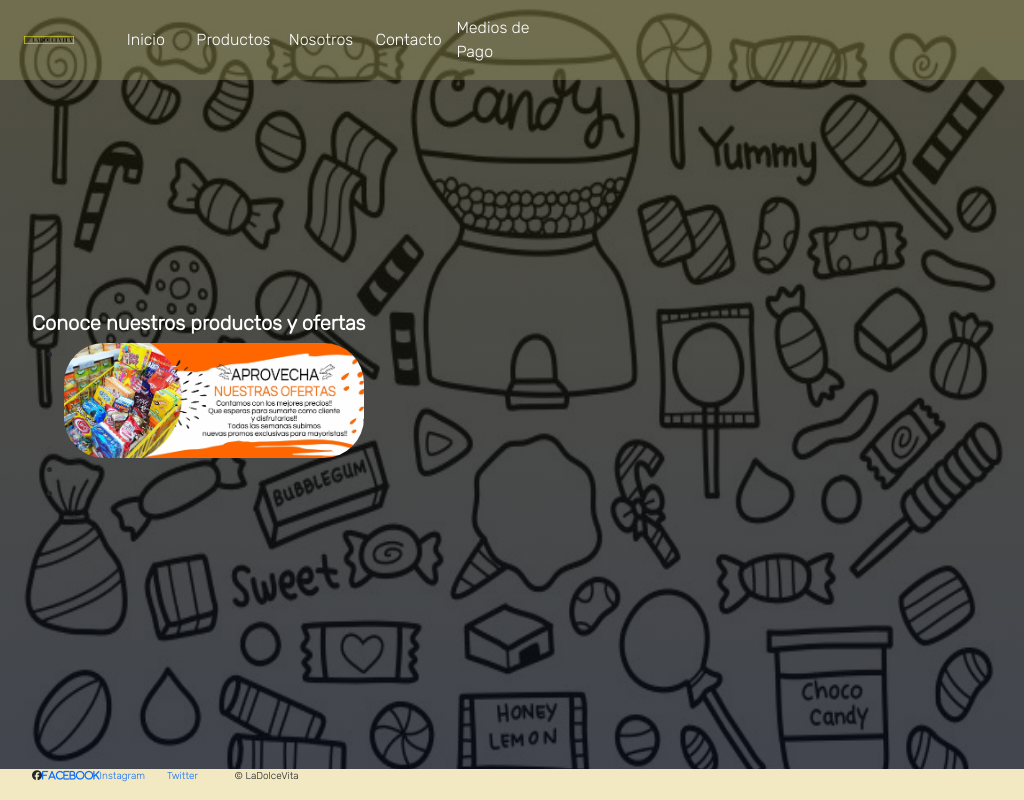
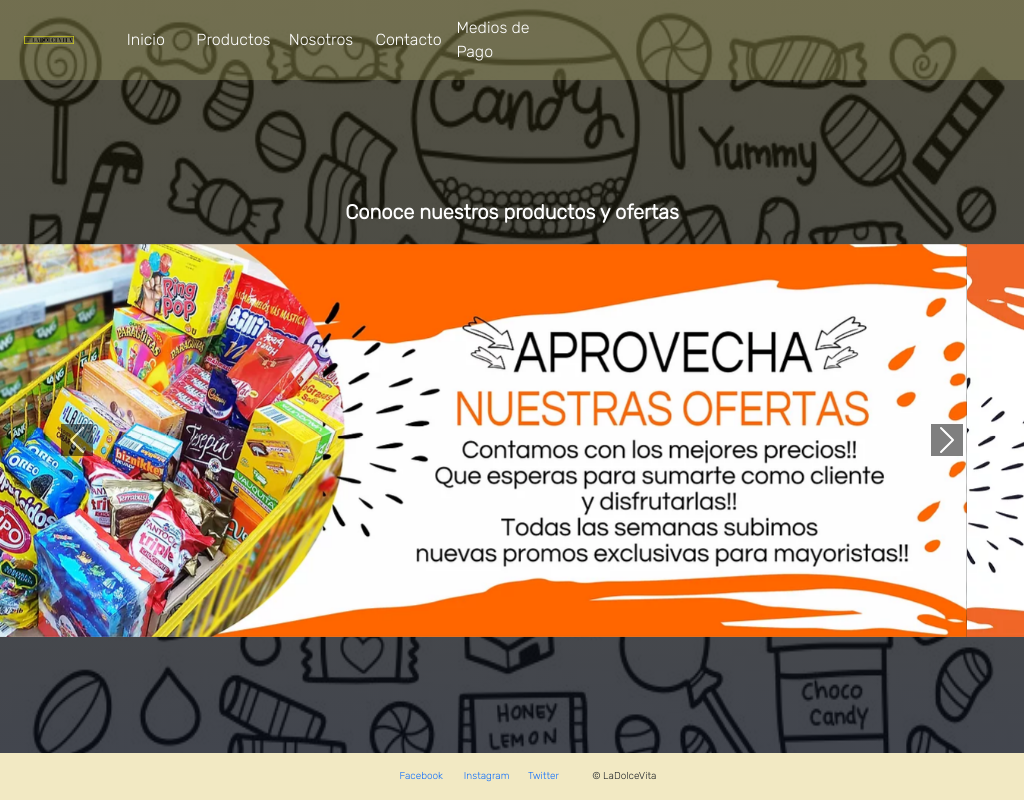
Before and after one commit to taraffoeduardo/LaDolceVita, a website: page mipagina/index.html in a window 1024 px wide. Drawn offline with nearby package versions, Linux system fonts and the light colour scheme.

Commit message:
carrusel y mejoras responsive

```diff
--- a/css/index.css
+++ b/css/index.css
@@ -18,28 +18,20 @@
   background-attachment: fixed;
 
 }
-.img__container{
-  display: flex;
-  flex-direction: column;
-  width: 960px;
-  margin: 0 auto;
-}
+
+
 .img__h2 {
 
   font-weight: 800;
   text-align: center;
   color: white;
+  margin: 20px 0px;
 }
 .img__container > article{
 
   align-items: center;
 }
-.img__ofert {
 
-    border-radius: 40px;
-    width: 100%;
-
-  }
   .navbar__img{
     width: 50px;
   }
@@ -114,7 +106,23 @@
 .networks__li a{
   text-decoration: none;
 }
-@media screen and (min-width: 780px) and (max-width: 1024px){
+
+.carousel-control-prev-icon{
+  background-color: black;
+}
+.carousel-control-next-icon{
+  background-color: black;
+}
+
+
+
+
+
+
+
+
+
+@media screen and (min-width: 380px) and (max-width: 1024px){
 .navbar__link{
   font-size: 1rem;
 }
@@ -129,24 +137,21 @@
   display: flex;
 
 }
-.img__container{
-  display: flex;
-  justify-content: center;
-}
+
 .img__h2{
-  text-align: left;
+  text-align: center;
   font-size: 20px;
 
 
 }
-.img__ofert{
-  width: 300px;
+
+.networks__container{
   display: flex;
   justify-content: center;
+  font-size: 10px;
+  padding-top: 1rem;
 }
-.networks__container{
-  display: flex;
-  justify-content: left;
-  font-size: 10px;
+.img__logo{
+  width: 180px;
 }
 }
--- a/mipagina/index.html
+++ b/mipagina/index.html
@@ -61,16 +61,30 @@
     </header>
 
     <main>
-      <section class="img__container">
-        <article>
+      <section>
+        <article class="carrusel">
           <h2 class="img__h2">Conoce nuestros productos y ofertas</h2>
-        <ul>
-          <li>
-          <img class="img__ofert" src="../css/ofertas.webp" alt="imagen" />
-          </li>
-          <li></li>
-          <li></li>
-        </ul>
+          <div id="carouselExampleControls" class="carousel slide" data-bs-ride="carousel">
+            <div class="carousel-inner">
+              <div class="carousel-item active">
+                <img src="../css/ofertas.webp" class="d-block w-100" alt="...">
+              </div>
+              <div class="carousel-item">
+                <img src="../css/medios de pago/medios de pago.webp" class="d-block w-100" alt="...">
+              </div>
+              <div class="carousel-item">
+                <img src="../css/medios de pago/sumergite.webp" class="d-block w-100" alt="...">
+              </div>
+            </div>
+            <button class="carousel-control-prev" type="button" data-bs-target="#carouselExampleControls" data-bs-slide="prev">
+              <span class="carousel-control-prev-icon" aria-hidden="true"></span>
+              <span class="visually-hidden">Previous</span>
+            </button>
+            <button class="carousel-control-next" type="button" data-bs-target="#carouselExampleControls" data-bs-slide="next">
+              <span class="carousel-control-next-icon" aria-hidden="true"></span>
+              <span class="visually-hidden">Next</span>
+            </button>
+          </div>
         </article>
       </section>
     </main>
@@ -78,13 +92,13 @@
     <footer class="networks__container">
       <ul class="networks__list">
         <li class="networks__li">
-          <i class="fa-brands fa-facebook"
-            ><a
+
+            <a
               href="https://www.facebook.com/La-Dolce-103328525266097/"
               target="_blank"
               >Facebook</a
-            ></i
-          >
+            >
+
         </li>
         <li class="networks__li">
           <a href="https://www.instagram.com/ladolce_arg/" target="_blank"
```
Also changed, not shown: index.html (+1 -1 lines), css/medios de pago/sumergite.webp (added).
